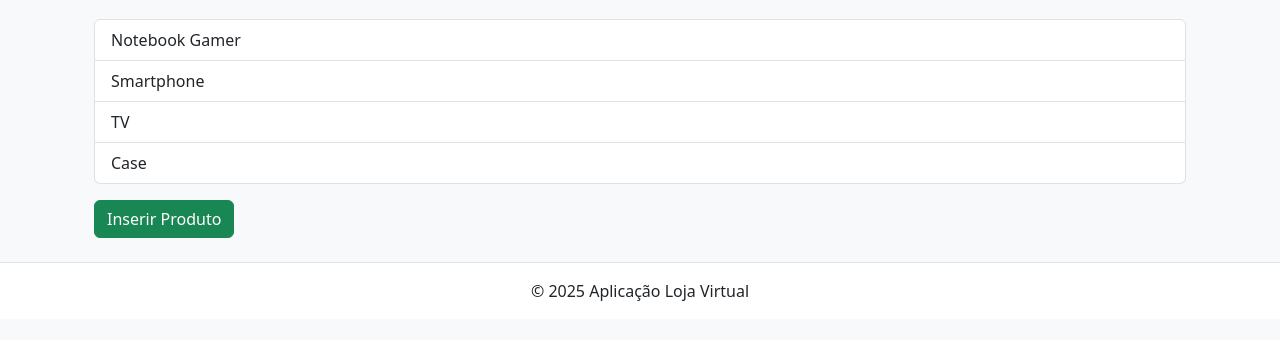
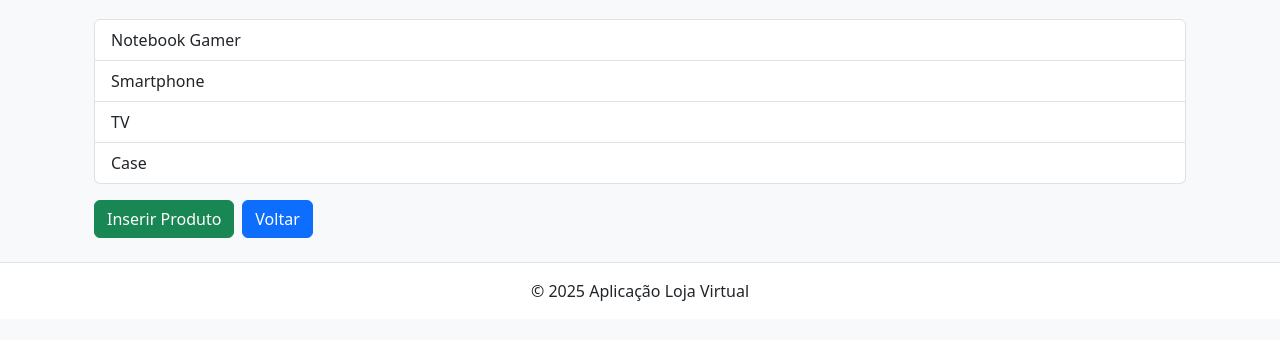
Before and after one commit to ThaisTMartins/SuaPrimeiraPagina-Teixeira, a Django app: page /produtos in a window 1280 px wide. Shown: the part 137-477 px from the top of the page. Run offline with Django 5.2, Linux system fonts and the light colour scheme; data comes from the database, SQL or seed files in the repository.

Commit message:
Ajuste de botões

```diff
--- a/App/templates/App/criar_cliente.html
+++ b/App/templates/App/criar_cliente.html
@@ -25,6 +25,7 @@
             {{ form.email|add_class:"form-control" }}
         </div>
         <button type="submit" class="btn btn-primary">Salvar</button>
+        <a href="{% url 'detalhe_usuarios' usuario_id=cliente.usuario.pk %}" class="btn btn-secondary">Cancelar</a>
     </form>
 </div>
 {% endblock %}
--- a/App/templates/App/criar_produto.html
+++ b/App/templates/App/criar_produto.html
@@ -14,6 +14,7 @@
             {{ form.produto|add_class:"form-control" }}
         </div>
         <button type="submit" class="btn btn-primary">Salvar</button>
+        <a href="{% url 'home' %}" class="btn btn-secondary">Cancelar</a>
     </form>
 </div>
 {% endblock %}
--- a/App/templates/App/lista_produtos_disponiveis.html
+++ b/App/templates/App/lista_produtos_disponiveis.html
@@ -6,7 +6,7 @@
 <div class="container mt-4">
     <h2 class="mb-4">Lista de Produtos Disponíveis</h2>
     {% if produtos %}
-        <ul class="list-group">
+        <ul class="list-group mb-3">
             {% for produto in produtos %}
                 <li class="list-group-item">{{ produto.produto }}</li>
             {% endfor %}
@@ -14,6 +14,10 @@
     {% else %}
         <p class="alert alert-warning">Nenhum produto encontrado.</p>
     {% endif %}
-    <a href="{% url 'criar_produto' %}" class="btn btn-success mt-3">Inserir Produto</a>
+
+    <div class="d-flex gap-2">
+        <a href="{% url 'criar_produto' %}" class="btn btn-success">Inserir Produto</a>
+        <a href="{% url 'home' %}" class="btn btn-primary">Voltar</a>
+    </div>
 </div>
 {% endblock %}
--- a/App/templates/App/lista_usuario.html
+++ b/App/templates/App/lista_usuario.html
@@ -6,7 +6,7 @@
 <div class="container mt-4">
     <h2 class="mb-4">Lista de Usuários</h2>
     {% if usuarios %}
-        <ul class="list-group">
+        <ul class="list-group mb-3">
             {% for usuario in usuarios %}
                 <li class="list-group-item">
                     <a href="{% url 'detalhe_usuarios' usuario_id=usuario.pk %}" class="text-decoration-none">
@@ -18,5 +18,8 @@
     {% else %}
         <p class="alert alert-warning">Nenhum usuário encontrado.</p>
     {% endif %}
+    <div class="d-flex gap-2">
+        <a href="{% url 'home' %}" class="btn btn-primary">Voltar</a>
+    </div>
 </div>
 {% endblock %}
```
